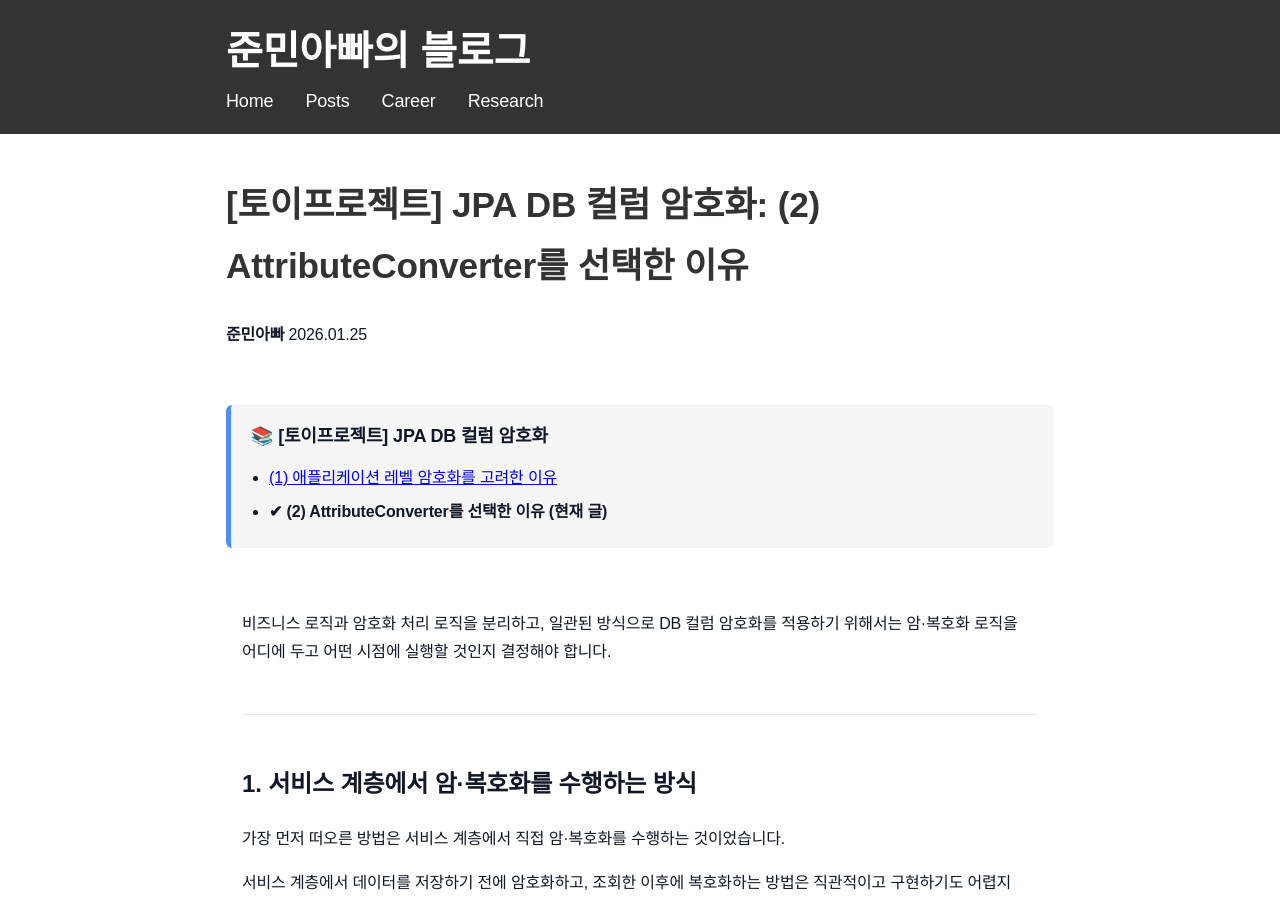
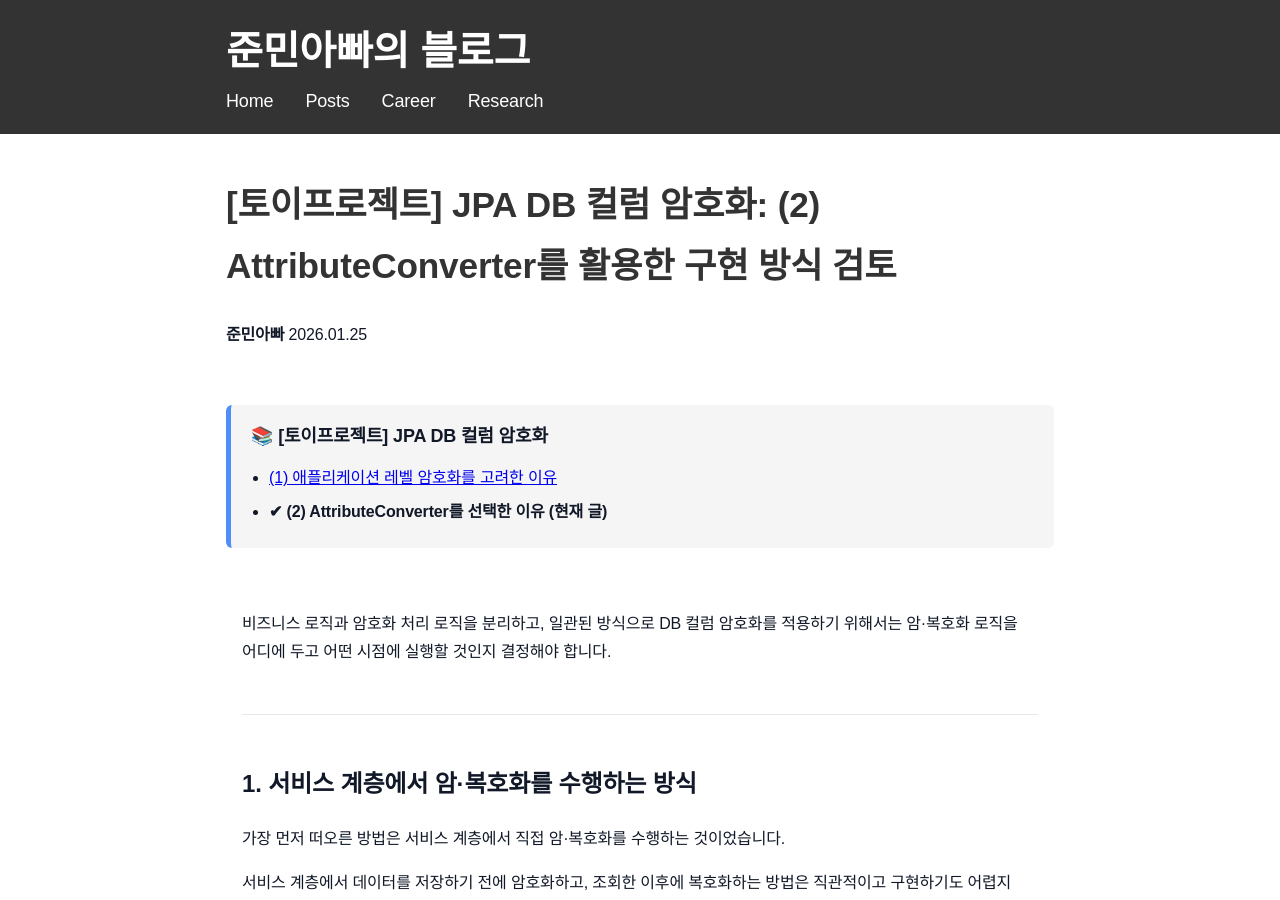
Before and after one commit to sanghoon-lee/sanghoon-lee.github.io, a Jekyll site: the page built from _posts/2026-01-25-jpa-crypto-converter2.md, in a window 1280 px wide and 900 px high. Built offline with Jekyll 4.4.1, drawn with Linux system fonts in a browser that asks for light colours; nearby versions of some CDN libraries; comment, search, counter and statistics services are not loaded.

Commit message:
JPA DB 컬럼 암호화 포스팅 2편 제목 변경

```diff
--- a/_posts/2026-01-25-jpa-crypto-converter2.md
+++ b/_posts/2026-01-25-jpa-crypto-converter2.md
@@ -1,6 +1,6 @@
 ---
 layout: post
-title: "[토이프로젝트] JPA DB 컬럼 암호화: (2) AttributeConverter를 선택한 이유"
+title: "[토이프로젝트] JPA DB 컬럼 암호화: (2) AttributeConverter를 활용한 구현 방식 검토"
 date: 2026-01-25
 description: JPA AttributeConverter를 이용한 DB 컬럼 암호화 구현 방법을 검토합니다. 서비스 계층, Entity 내부 방식과 비교하고 AttributeConverter의 장점과 제약사항을 살펴봅니다.
 image: /assets/images/jpa.jpg
```
